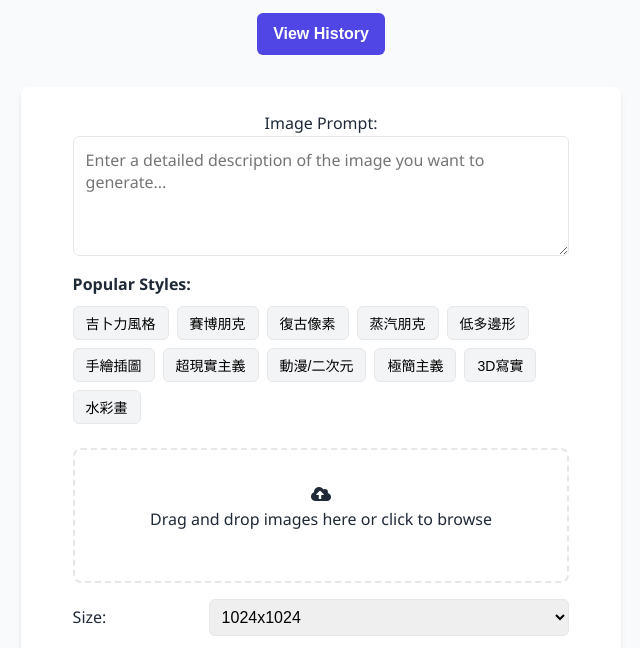
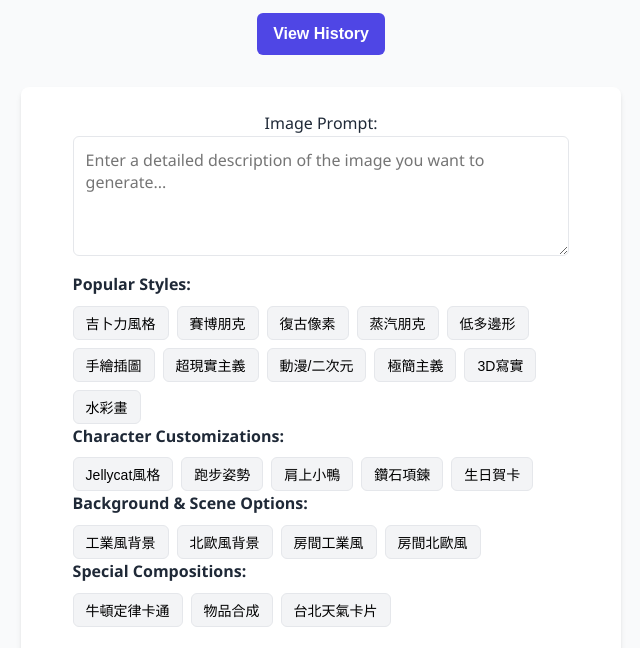
Before and after one commit to eugenetwtw/imageapi, a website: page public/index.html in a window 1280 px wide. Shown: the part 141-789 px from the top of the page, without its empty margins (319-959 px from the left). Drawn offline with Linux system fonts and the light colour scheme; no server answers.

Commit message:
feat: Add character customizations, background options, and special compositions to prompt buttons

```diff
--- a/public/index.html
+++ b/public/index.html
@@ -34,6 +34,30 @@
                         <button class="prompt-btn" data-prompt="極簡主義（Minimalism）：簡潔線條與色塊，強調視覺純粹。">極簡主義</button>
                         <button class="prompt-btn" data-prompt="3D寫實（Photorealistic 3D）：逼真的光影與細節，模擬現實場景。">3D寫實</button>
                         <button class="prompt-btn" data-prompt="水彩畫（Watercolor）：柔和的色彩漸層，文藝清新。">水彩畫</button>
+                    </div>
+
+                    <h4>Character Customizations:</h4>
+                    <div class="prompt-buttons">
+                        <button class="prompt-btn" data-prompt="把圖案或人物改成像jellycat的娃娃，柔軟可愛的風格">Jellycat風格</button>
+                        <button class="prompt-btn" data-prompt="把人物改成跑步的姿勢，動態感十足">跑步姿勢</button>
+                        <button class="prompt-btn" data-prompt="人物肩上坐著一隻黃色小鴨，可愛有趣">肩上小鴨</button>
+                        <button class="prompt-btn" data-prompt="改變服裝顏色、增加鑽石項鍊，華麗高貴">鑽石項鍊</button>
+                        <button class="prompt-btn" data-prompt="把角色改成手上拿著草莓蛋糕，頭上方要用「圓體」生成「生日快樂」四個字（文字要粉紅色），這是一張賀卡，背景要純色，然後有一些小花點綴呈現">生日賀卡</button>
+                    </div>
+
+                    <h4>Background & Scene Options:</h4>
+                    <div class="prompt-buttons">
+                        <button class="prompt-btn" data-prompt="把背景換成工業風格，金屬質感，裸露管線，復古燈具">工業風背景</button>
+                        <button class="prompt-btn" data-prompt="把背景換成北歐風格，簡約清新，淺色木質，舒適溫馨">北歐風背景</button>
+                        <button class="prompt-btn" data-prompt="把房間的照片生成工業風格，金屬元素，水泥牆面，復古燈具">房間工業風</button>
+                        <button class="prompt-btn" data-prompt="把房間的照片生成北歐風格，簡約家具，淺色調，自然光線">房間北歐風</button>
+                    </div>
+
+                    <h4>Special Compositions:</h4>
+                    <div class="prompt-buttons">
+                        <button class="prompt-btn" data-prompt="用六歲小孩都能懂的方式介紹牛頓第一運動定律，六格卡通漫畫，內容用英文，簡單易懂的插圖">牛頓定律卡通</button>
+                        <button class="prompt-btn" data-prompt="把這二個物品合成為一個新物品，創意融合，保留兩者特點">物品合成</button>
+                        <button class="prompt-btn" data-prompt="生成一張台北天氣的介紹圖卡，圖卡上要有101圖案、台北名稱、現在溫度、現在日期、天氣簡介，風格使用「isometric 風格和 3D霧面材質」">台北天氣卡片</button>
                     </div>
                 </div>
             </div>
```
